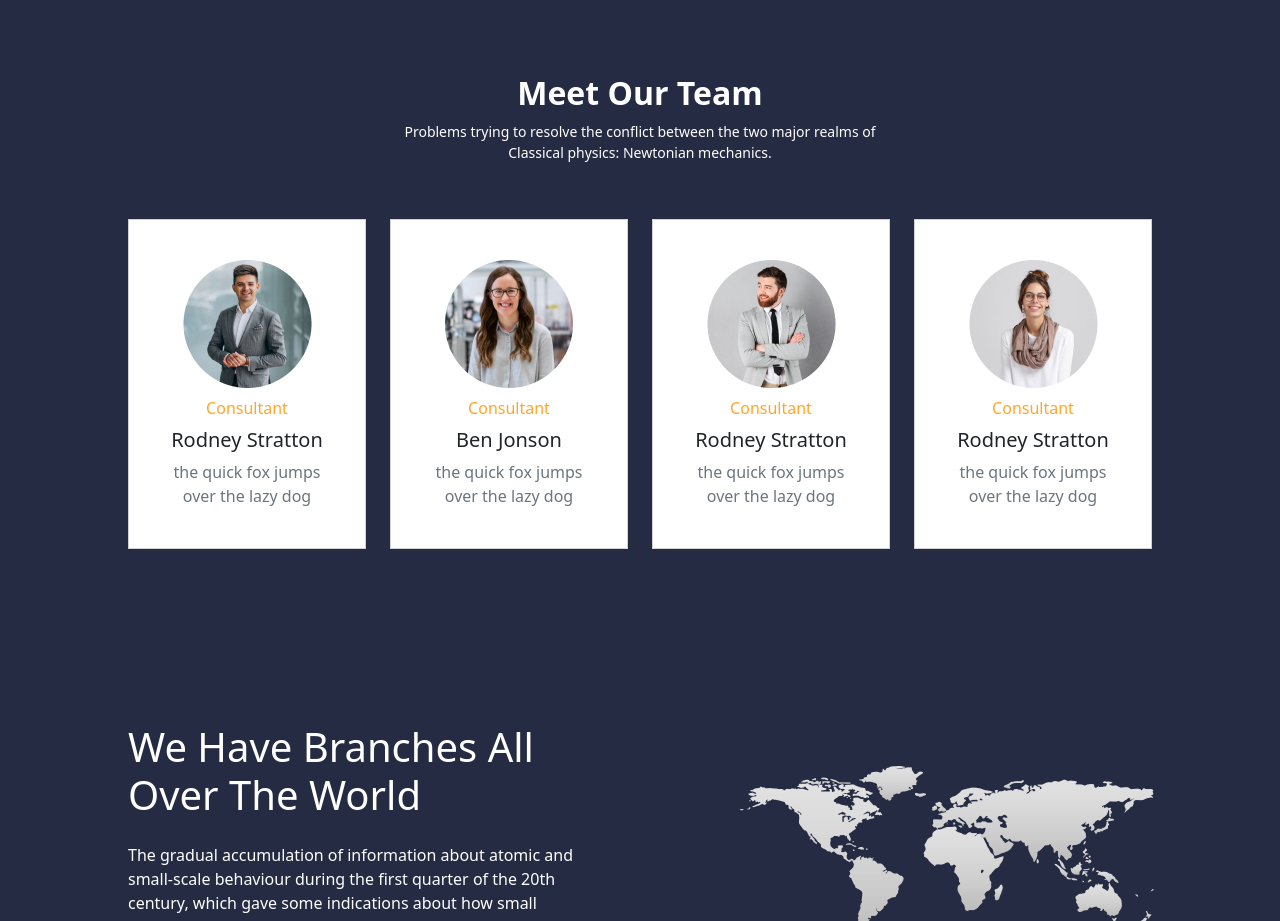
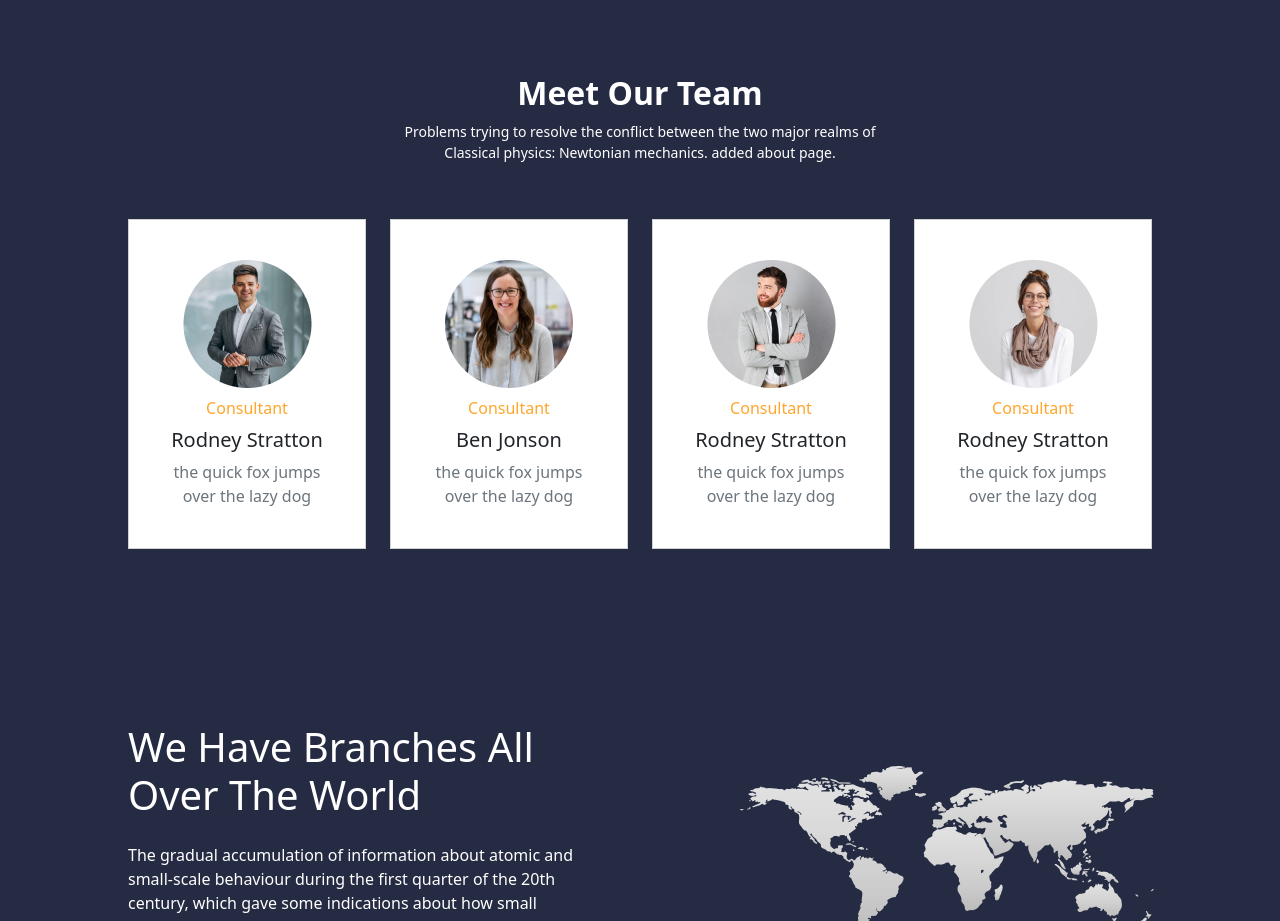
Before and after one commit to thesamo/Nasscorp_Template, a plain HTML site: page index.html in a window 1280 px wide. Shown: the part 2240-3161 px from the top of the page. Drawn offline with nearby package versions, Linux system fonts and the light colour scheme.

Commit message:
second upload

```diff
--- a/index.html
+++ b/index.html
@@ -216,7 +216,7 @@
                         </h2>
                         <p class="about-desc text-white my-2">Problems trying to resolve the conflict between the two
                             major realms
-                            of Classical physics: Newtonian mechanics.</p>
+                            of Classical physics: Newtonian mechanics. added about page.</p>
                     </div>
                 </div>
             </div>
```
